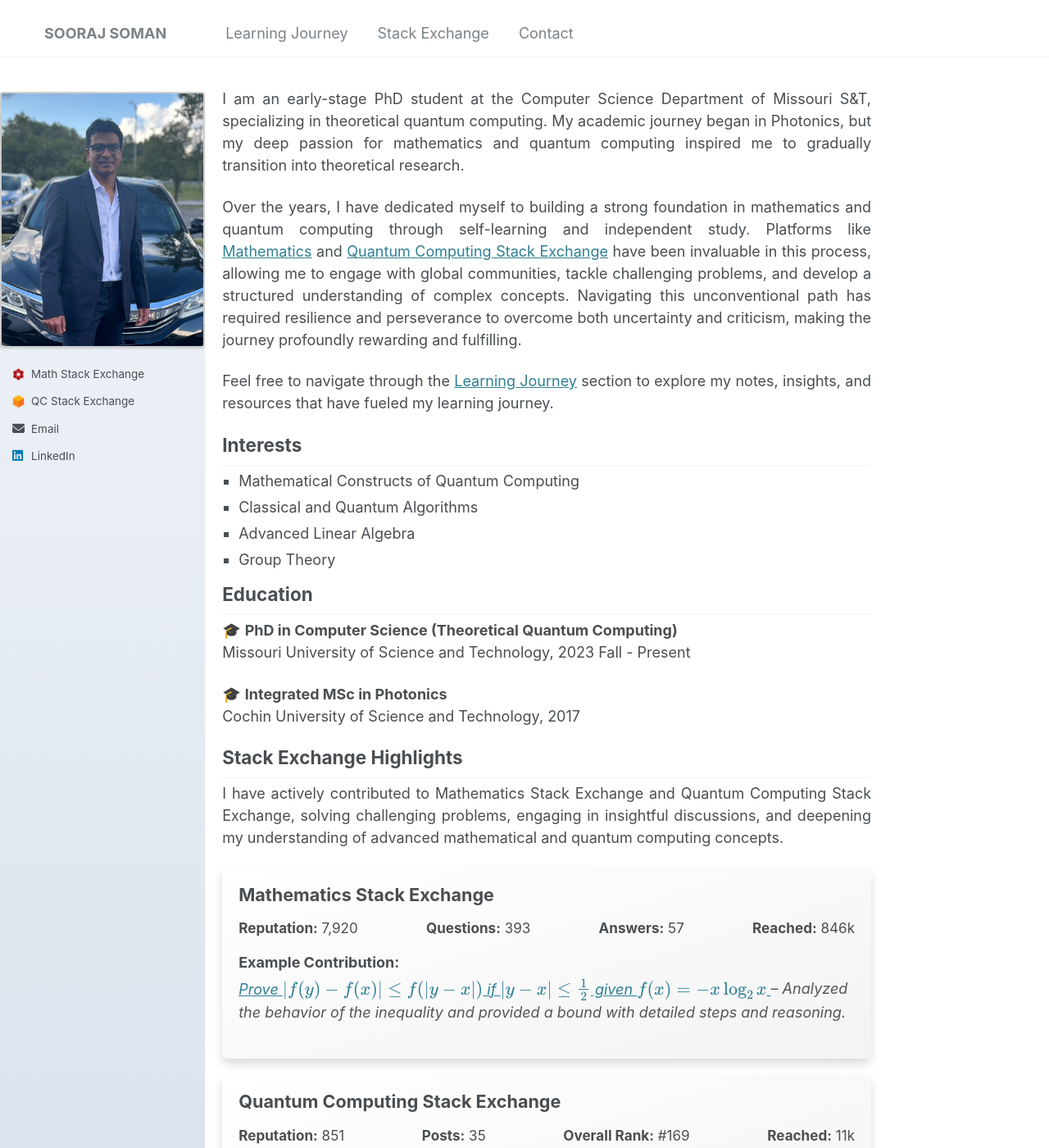
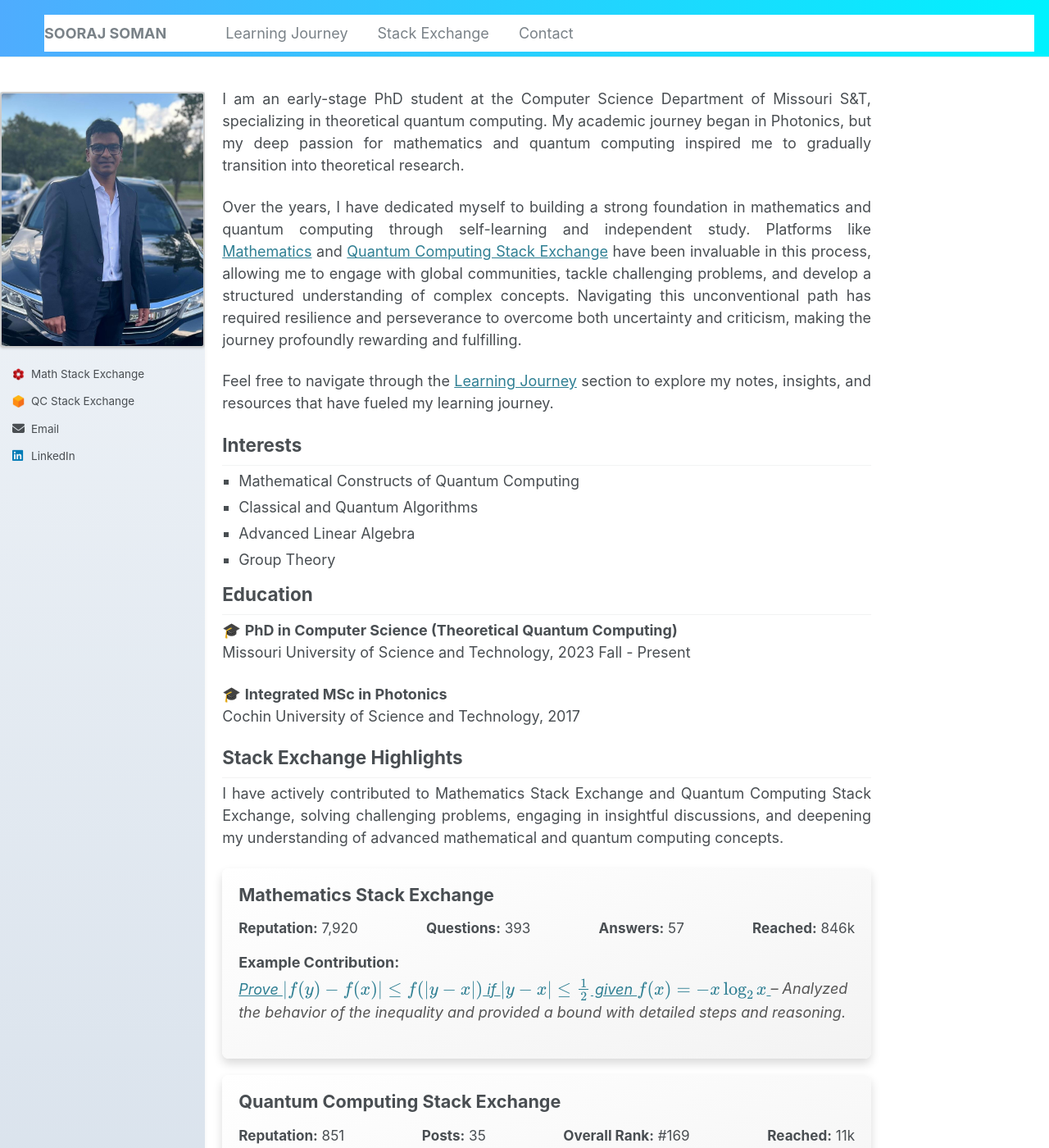
Before and after one commit to soorajss1729/soorajss1729.github.io, a Jekyll site: the page built from _pages/about.md, in a window 1280 px wide and 1400 px high. Shown: the whole window at 82% size. Built offline with Jekyll 4.4.1, drawn with Linux system fonts in a browser that asks for light colours.

Commit message:
Update _masthead.scss

```diff
--- a/_sass/_masthead.scss
+++ b/_sass/_masthead.scss
@@ -4,7 +4,7 @@
 
 .masthead {
   position: fixed;
-  background: white;
+  background: linear-gradient(to right, #4facfe, #00f2fe); // Light-to-dark gradient /*white;*/
   border-bottom: 1px solid $border-color;
   height: $masthead-height;
   top: 0;
```
